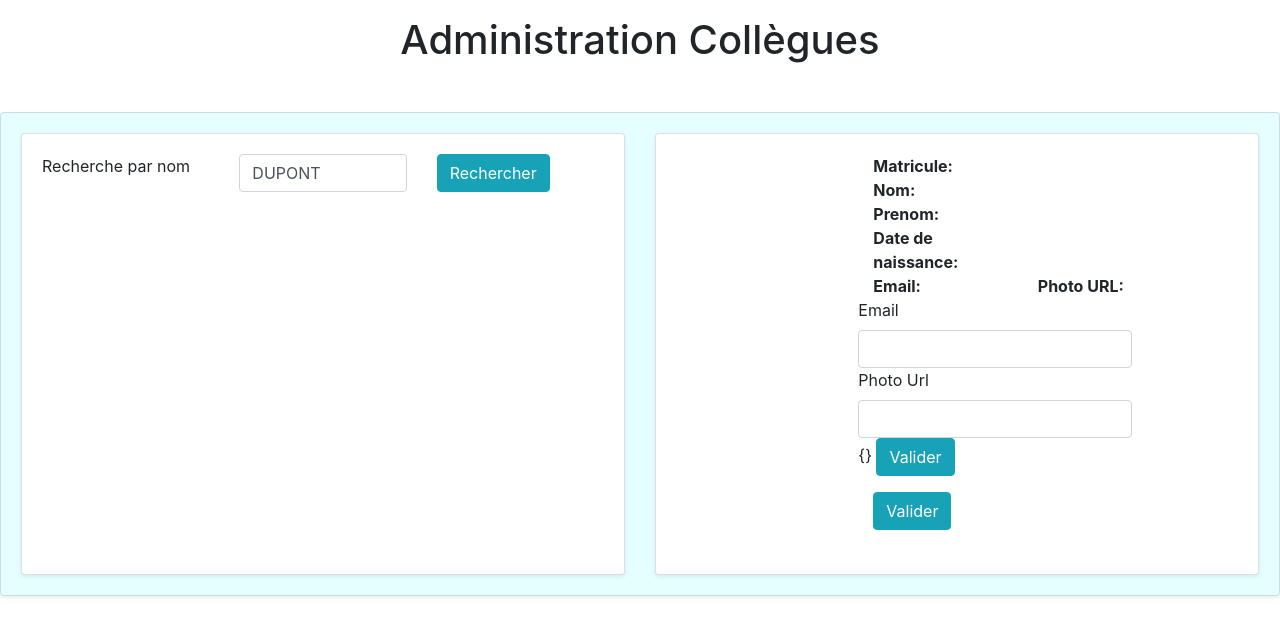
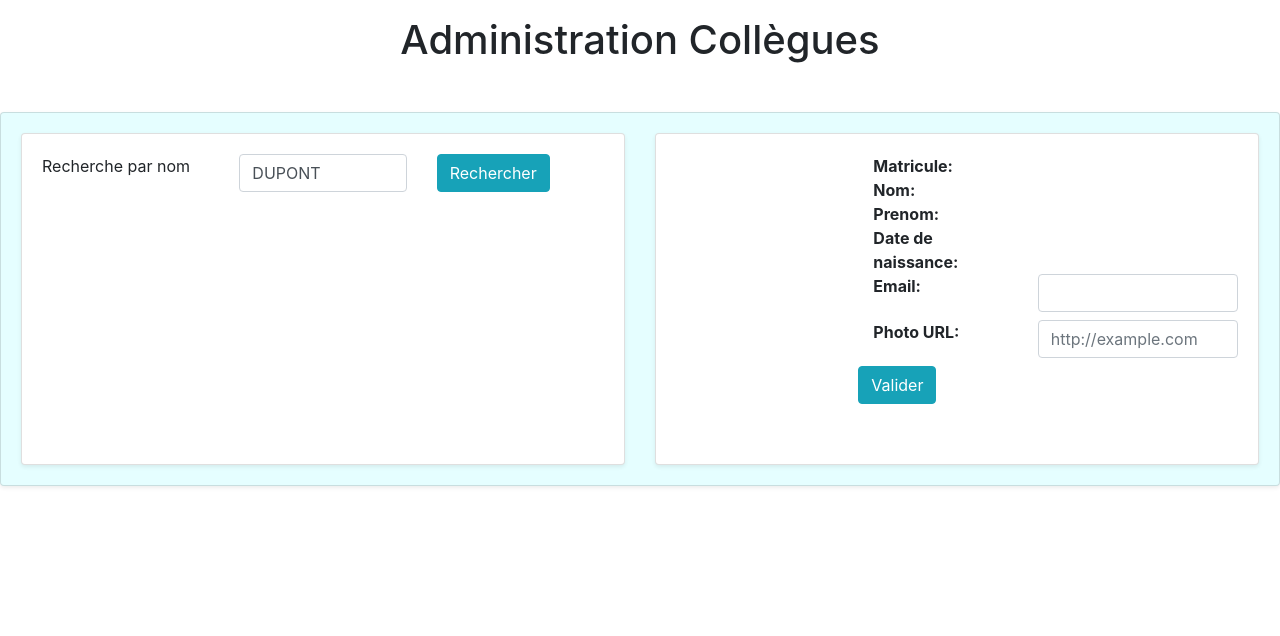
Before and after one commit to Matcinta/collegues-front, an Angular app: page / in a window 1280 px wide. Both pictures are taken after a click on the button "Modifier". Shown: the top 636 px of the page. Built offline with nearby package versions, Linux system fonts and the light colour scheme.

Commit message:
tp6 optimisation modification collegue

```diff
--- a/src/app/collegue/collegue.component.html
+++ b/src/app/collegue/collegue.component.html
@@ -8,6 +8,9 @@
             </div>
         </div>
         <div class="col-sm-8">
+
+
+                <ng-template #elseBlock2>
                         <dl class="row">
                     <dt class="col-sm-5">Matricule:</dt>
                     <dd class="col-sm-7">{{col.matricule}}</dd>
@@ -18,37 +21,23 @@
                     <dt class="col-sm-5">Date de naissance:</dt>
                     <dd class="col-sm-7">{{col.dateDeNaissance | date: 'dd/MM/yyyy'}}</dd>
                     <dt class="col-sm-5">Email:</dt>
+                    <dd class="col-sm-7">{{col.email}}</dd>
+                    <dt class="col-sm-5">Photo URL:</dt>
+                    <dd class="col-sm-7">{{col.photoUrl}}</dd>
+                </dl>
+                </ng-template>
+
 
             <div *ngIf="modeEdition; else elseBlock2">
-
-                </div>
-                <ng-template #elseBlock2>
-                    <dd class="col-sm-7">{{col.email}}</dd>
-                </ng-template>
-
-                <dt class="col-sm-5">Photo URL:</dt>
-                <div *ngIf="modeEdition; else elseBlock3">
-                        <app-form [matricule]="col.matricule"></app-form>
-
-                </div>
-                <ng-template #elseBlock3>
-                    <dd class="col-sm-7">{{col.photoUrl}}</dd>
-                </ng-template>
-
-            </dl>
-
-
-                <div *ngIf="modeEdition; else elseBlock">
-
-                    <button class="btn btn-info">Valider</button>
+                    <app-form [matricule]="col.matricule" [col]= "col"></app-form>
 
             </div>
 
-
-                <ng-template #elseBlock>
+                <div *ngIf="!modeEdition">
                     <div class="row">
                         <div class="col-sm-7">
                             <a href="#" (click)="creer()">Créer un nouveau collaborateur</a>
+
                         </div>
                         <div class="col-sm-5">
                             <button (click)="editer()" class="btn btn-info">Modifier</button>
@@ -57,7 +46,7 @@
                     </div>
 
 
-                </ng-template>
+                </div>
 
 
 
--- a/src/app/form/form.component.html
+++ b/src/app/form/form.component.html
@@ -1,13 +1,27 @@
 <form (ngSubmit)="submit()">
-    <label>Email</label>
-    <input type="text" name="email" [(ngModel)]="col.email" #email= "ngModel" required class="form-control">
-    <p *ngIf="email.dirty && email.invalid">L'email est invalide</p>
+        <dl class="row">
+                <dt class="col-sm-5">Matricule:</dt>
+                <dd class="col-sm-7">{{col.matricule}}</dd>
+                <dt class="col-sm-5">Nom: </dt>
+                <dd class="col-sm-7">{{col.nom | uppercase}}</dd>
+                <dt class="col-sm-5">Prenom:</dt>
+                <dd class="col-sm-7">{{col.prenom}}</dd>
+                <dt class="col-sm-5">Date de naissance:</dt>
+                <dd class="col-sm-7">{{col.dateDeNaissance | date: 'dd/MM/yyyy'}}</dd>
+                <dt class="col-sm-5">Email:</dt>
+                <dd class="col-sm-7">
+                        <input type="email" name="email" [(ngModel)]="col.email" #email= "ngModel" required class="form-control">
+                        <p *ngIf="email.dirty && email.invalid">L'email est invalide</p>
+                </dd>
+                <dt class="col-sm-5">Photo URL:</dt>
+                <dd class="col-sm-7">
+                        <input type="url" name="photoUrl" [(ngModel)]="col.photoUrl" #photoUrl= "ngModel" required minlength="7" class="form-control" placeholder="http://example.com" pattern="http://.*">
+                        <p *ngIf="photoUrl.dirty && photoUrl.invalid">L'adresse url de la photo est invalide</p>
+                </dd>
 
-    <label>Photo Url</label>
-    <input type="text" name="photoUrl" [(ngModel)]="col.photoUrl" #photoUrl= "ngModel" required minlength="7" class="form-control">
-    <p *ngIf="photoUrl.dirty && photoUrl.invalid">L'adresse url de la photo est invalide</p>
 
-    {{ col | json}}
+
 
     <button type="submit" class="btn btn-info">Valider</button>
+</dl>
 </form>
--- a/src/app/form/form.component.ts
+++ b/src/app/form/form.component.ts
@@ -1,6 +1,7 @@
 import { Component, OnInit, Input } from '@angular/core';
 import { Collegue } from '../models/Collegue';
 import { DataService } from '../services/data.service';
+import { collectExternalReferences } from '@angular/compiler';
 
 @Component({
   selector: 'app-form',
@@ -9,8 +10,9 @@ import { DataService } from '../services/data.service';
 })
 export class FormComponent implements OnInit {
 
-  col = new Collegue();
+  @Input() col: Collegue;
   @Input() matricule: string;
+
   constructor(private srv: DataService) { }
 
   submit(){
```
Lines whose indentation alone changed are shown as unchanged.
